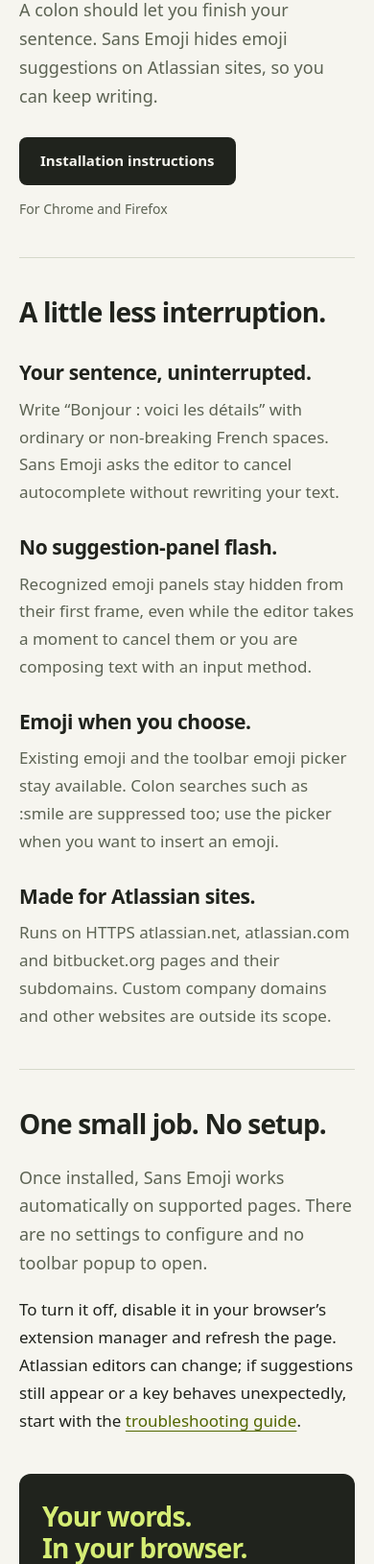
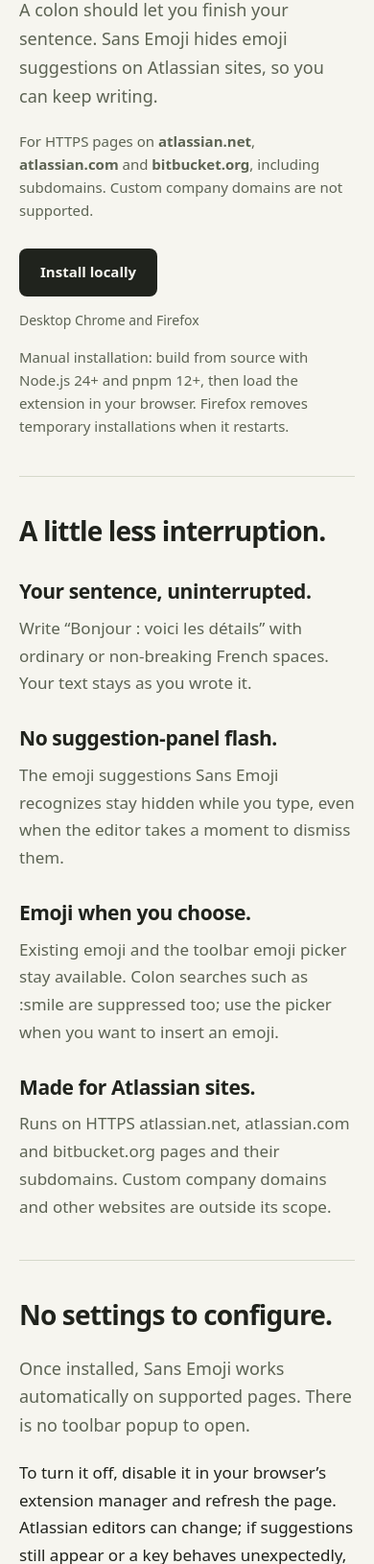
Before and after one commit to sebastienguillon/sans-emoji, a browser extension: page docs/index.html in a window 390 px wide. Shown: the part 370-2000 px from the top of the page at 96% size. Drawn offline with Linux system fonts and the light colour scheme.

Commit message:
Clarify installation and improve documentation flow

```diff
--- a/docs/index.html
+++ b/docs/index.html
@@ -7,7 +7,7 @@
     <meta name="description" content="Keep typing on Atlassian sites without colon-triggered emoji suggestions. One small extension for Chrome and Firefox." />
     <link rel="canonical" href="https://sebastienguillon.github.io/sans-emoji/" />
     <link rel="icon" type="image/png" href="icon.png" />
-    <link rel="stylesheet" href="styles.css?v=20261011" />
+    <link rel="stylesheet" href="styles.css?v=20261013" />
     <meta name="theme-color" content="#20231d" />
   </head>
   <body>
@@ -23,10 +23,12 @@
         <div>
           <h1>Keep your punctuation.<br />Skip the suggestions.</h1>
           <p class="lead">A colon should let you finish your sentence. Sans Emoji hides emoji suggestions on Atlassian sites, so you can keep writing.</p>
+          <p class="compatibility">For HTTPS pages on <strong>atlassian.net</strong>, <strong>atlassian.com</strong> and <strong>bitbucket.org</strong>, including subdomains. Custom company domains are not supported.</p>
           <div class="actions">
-            <a class="button" href="https://github.com/sebastienguillon/sans-emoji#install-locally">Installation instructions</a>
-            <span class="status">For Chrome and Firefox</span>
+            <a class="button" href="https://github.com/sebastienguillon/sans-emoji#install-locally" aria-describedby="installation-note">Install locally</a>
+            <span class="status">Desktop Chrome and Firefox</span>
           </div>
+          <p id="installation-note" class="installation-note">Manual installation: build from source with Node.js 24+ and pnpm 12+, then load the extension in your browser. Firefox removes temporary installations when it restarts.</p>
         </div>
         <img src="icon.png" width="180" height="180" alt="Sans Emoji extension icon" />
       </section>
@@ -35,11 +37,11 @@
         <div class="features">
           <article>
             <h3>Your sentence, uninterrupted.</h3>
-            <p>Write “Bonjour : voici les détails” with ordinary or non-breaking French spaces. Sans Emoji asks the editor to cancel autocomplete without rewriting your text.</p>
+            <p>Write “Bonjour : voici les détails” with ordinary or non-breaking French spaces. Your text stays as you wrote it.</p>
           </article>
           <article>
             <h3>No suggestion-panel flash.</h3>
-            <p>Recognized emoji panels stay hidden from their first frame, even while the editor takes a moment to cancel them or you are composing text with an input method.</p>
+            <p>The emoji suggestions Sans Emoji recognizes stay hidden while you type, even when the editor takes a moment to dismiss them.</p>
           </article>
           <article>
             <h3>Emoji when you choose.</h3>
@@ -52,8 +54,8 @@
         </div>
       </section>
       <section class="section">
-        <h2>One small job. No setup.</h2>
-        <p class="lead">Once installed, Sans Emoji works automatically on supported pages. There are no settings to configure and no toolbar popup to open.</p>
+        <h2>No settings to configure.</h2>
+        <p class="lead">Once installed, Sans Emoji works automatically on supported pages. There is no toolbar popup to open.</p>
         <p>To turn it off, disable it in your browser’s extension manager and refresh the page. Atlassian editors can change; if suggestions still appear or a key behaves unexpectedly, start with the <a href="support.html">troubleshooting guide</a>.</p>
       </section>
       <section class="privacy-note" aria-labelledby="privacy-heading">
--- a/docs/styles.css
+++ b/docs/styles.css
@@ -182,6 +182,19 @@
 .hero .lead {
   max-width: 610px;
 }
+.compatibility,
+.installation-note {
+  max-width: 610px;
+  color: var(--muted);
+  font-size: 15px;
+  line-height: 1.6;
+}
+.compatibility {
+  margin-bottom: 0;
+}
+.installation-note {
+  margin: 16px 0 0;
+}
 .actions {
   display: flex;
   align-items: center;
@@ -220,6 +233,9 @@
 }
 .section > :last-child {
   margin-bottom: 0;
+}
+.section > p {
+  max-width: var(--reading-width);
 }
 .features {
   display: grid;
@@ -338,7 +354,7 @@
   margin-top: 24px;
 }
 .contact {
-  margin-block: 32px 44px;
+  margin-block: 32px 0;
   padding: 24px 28px;
   background: var(--tint);
   border-radius: 12px;
@@ -349,6 +365,9 @@
 }
 .contact p {
   margin: 0;
+}
+.troubleshooting {
+  margin-top: 40px;
 }
 .troubleshooting > h2 {
   margin-top: 0;
@@ -493,7 +512,6 @@
   }
   .contact {
     padding: 22px;
-    margin-bottom: 36px;
   }
   .contact h2 {
     font-size: 20px;
```
Also changed, not shown: docs/privacy.html (+1 -1 lines), docs/support.html (+6 -5 lines), release-notes/unreleased.md (+8 -0 lines).
